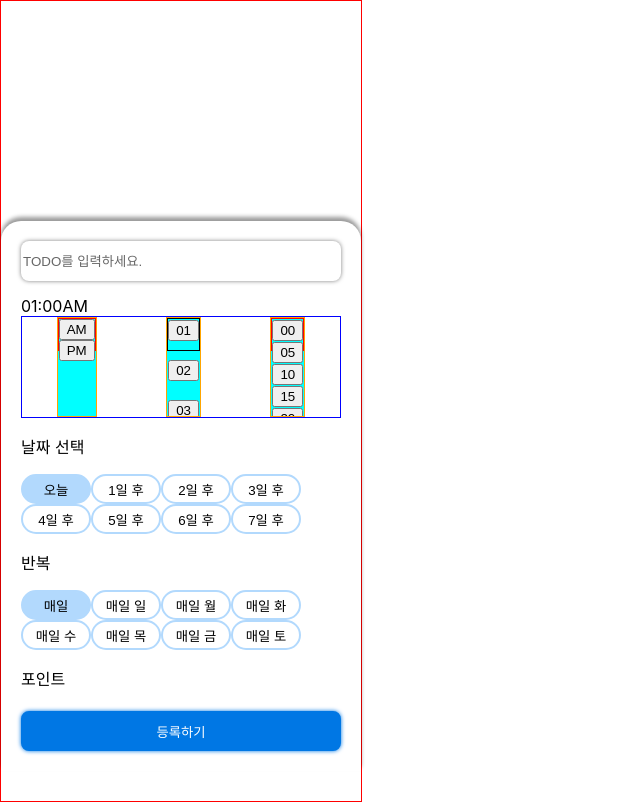
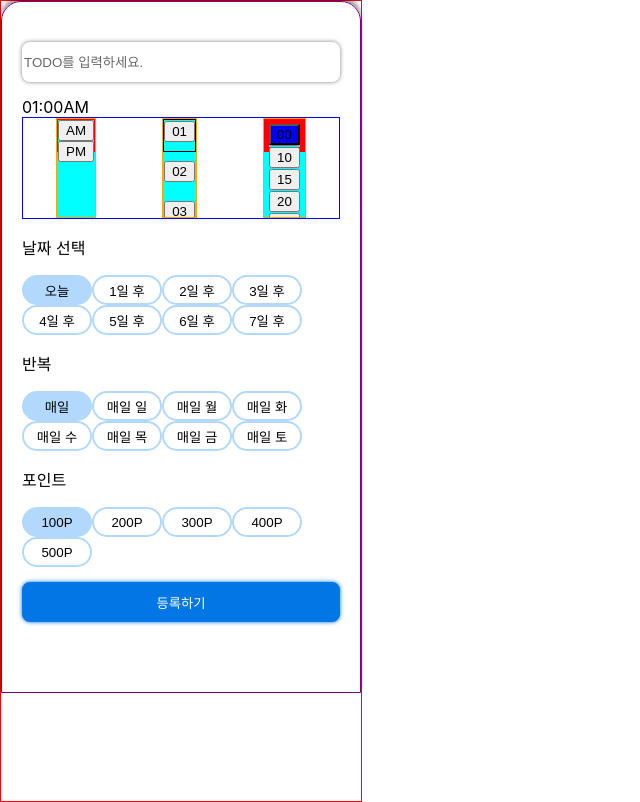
Before and after one commit to Jungkyosung/sidea, a React (Create React App) app: page /todo/add in a window 1280 px wide. Shown: the whole page, without its empty margins (0-640 px from the left). Built offline with nearby package versions, Linux system fonts and the light colour scheme.

Commit message:
pages merge 230814

```diff
--- a/src/App.js
+++ b/src/App.js
@@ -27,7 +27,6 @@ import TodoEditPage from './components/pages/user/todoPage/TodoEditPage';
 import NotFoundPage from './components/pages/NotFoundPage';
 import MyEditPage from './components/pages/user/myPage/MyEditPage';
 import TodoAddPage from './components/pages/user/todoPage/TodoAddPage';
-import ReportPage from './components/pages/user/campPage/ReportPage';
 
 function App() {
   return (
@@ -60,7 +59,6 @@ function App() {
         {/* user-campPage*/}
         <Route path="/campaignlist" element={<CampListPage />} />
         <Route path="/campaign/:campaignidx" element={<CampDetailPage />} />
-        <Route path="/campaign/report" element={<ReportPage />} />
         {/* user-todoPage*/}
         <Route path="/todolist" element={<TodolistPage />} />
         <Route path="/todo/report" element={<TodoReportPage />} />
--- a/src/components/UI/atoms/Input.js
+++ b/src/components/UI/atoms/Input.js
@@ -10,7 +10,8 @@ const Input = ({ inputType, inputValue, inputHandler, inputPlaceholder }) => {
               type={inputType}
               value={inputValue}
               onChange={inputHandler}
-              placeholder={inputPlaceholder} />
+              placeholder={inputPlaceholder}
+        />
       </div>
     </>
   )
--- a/src/components/UI/atoms/TimePicker.js
+++ b/src/components/UI/atoms/TimePicker.js
@@ -1,6 +1,7 @@
 import React, { useEffect, useState } from 'react';
 import Style from './TimePicker.module.css';
 import { Swiper } from 'swiper';
+
 
 const TimePicker = () => {
   const [selectedPeriod, setSelectedPeriod] = useState('AM');
@@ -11,23 +12,23 @@ const TimePicker = () => {
   const hours = Array.from({ length: 12 }, (_, i) => (i + 1).toString().padStart(2, '0'));
   const minutes = Array.from({ length: 12 }, (_, i) => (i * 5).toString().padStart(2, '0'));
 
+
+
   // Swiper 초기화 및 해제
-
   useEffect(() => {
     const mySwiper = new Swiper(`.${Style.swiper_container}`, {
       direction: 'vertical',
       loop: true,
-      className:'h-40',
-      // loopAdditionalSildes: 5,
       slidesPerView: 3,
+      centeredSlides: true,
+      freeMode: true,
+      // 슬라이드를 클릭하면 해당 슬라이드로 자동 이동
       slideToClickedSlide: true,
-      scrollbar:{
-        hide: true
+      scrollbar: {
+        el: `${Style.swiper_wrapper}`,
+        draggable: true,
+        dragSize: 4,
       },
-
-
-
-
     });
 
     return () => {
@@ -48,6 +49,7 @@ const TimePicker = () => {
   const handleMinuteSelect = minute => {
     setSelectedMinute(minute);
   };
+
 
 
 
@@ -104,13 +106,14 @@ const TimePicker = () => {
         {/* Minutes */}
         <div className={`${Style.swiper_container} swiper-container`}>
           <div className={`${Style.swiper_wrapper} swiper-wrapper`}>
+            {/* Swiper 슬라이드 영역 */}
             <div className={`swiper-slide ${Style.minute}`}>
               {minutes.map(minute => (
-                <div>
-                  <button
-                  key={minute}
-                  className={`minute-option ${selectedMinute === minute ? 'selected' : ''}`}
-                  onClick={() => handleMinuteSelect(minute)}
+                <div key={minute}>
+                  {/* 선택된 요소의 스타일 적용 */}
+                  <button key={minute}
+                    className={`minute-option ${selectedMinute === minute ? Style.selected : ''}`}
+                    onClick={() => handleMinuteSelect(minute)}
                   >
                     {minute}
                   </button>
--- a/src/components/UI/atoms/TimePicker.module.css
+++ b/src/components/UI/atoms/TimePicker.module.css
@@ -6,6 +6,7 @@
   border: 1px solid orange;
   height: 100px;
   overflow-y: scroll;
+  transform: translate3d(0px, 0px, 0px) !important;
 }
 
 .slide {
@@ -35,5 +36,14 @@
 }
 
 .minute {
-  border: 1px solid red;
+  border: 5px solid red;
+  position: relative;
 }
+
+.selected {
+  background-color: blue;
+  position: absolute;
+  top: 0px;
+  display: flex;
+  align-items: top;
+}
--- a/src/components/pages/user/todoPage/Calendar.js
+++ b/src/components/pages/user/todoPage/Calendar.js
@@ -52,7 +52,7 @@ const Calendar = () => {
             id="Year"
             format={"YYYY"}
             ticking={false}
-            timezone={"KR/Pacific"}
+            timezone={"Asia/Seoul"}
           />.
         </span>
         <span>
--- a/src/components/pages/user/todoPage/TodoAddPage.js
+++ b/src/components/pages/user/todoPage/TodoAddPage.js
@@ -45,7 +45,9 @@ const TodoAddPage = () => {
   return (
     <>
       <div className={Style.container}>
-        <div>
+
+        <div className={Style.addbox}>
+          <div className={Style.addInput}>
           <Input
             inputType="text"
             inputValue={addTodo}
@@ -53,6 +55,7 @@ const TodoAddPage = () => {
             inputPlaceholder="TODO를 입력하세요."
           />
           </div>
+
 
           <div className={Style.select_box}>
             <div>
@@ -87,8 +90,9 @@ const TodoAddPage = () => {
             </div>
           </div>
 
-        <div>
+          <div className={Style.DoBtn}>
             <DoBtn doText="등록하기" doOnClick={handlerClickAdd} />
+          </div>
         </div>
       </div>
 
--- a/src/components/pages/user/todoPage/TodoAddPage.module.css
+++ b/src/components/pages/user/todoPage/TodoAddPage.module.css
@@ -1,16 +1,30 @@
-.container {
-  /* height: 100; */
-  margin-top: 220px;
-  box-shadow: 0px -4px 4px rgb(0, 0, 0, 0.4);
-  padding: 20px 20px 20px;
+/* .container {
+  width: 100%;
+  height: 100%;
+  background-color: pink;
+  padding-top: 60px;
+  display: flex;
+  align-items: end;
+} */
+
+
+.addbox {
+  border: 1px solid purple;
+  width: 100%;
+  height: 80%;
+  padding: 40px 20px 60px;
   display: flex;
   flex-direction: column;
   justify-content: space-between;
+  box-shadow: 0px -4px 4px rgb(0, 0, 0, 0.4);
   border-radius: 20px 20px 0px 0px;
+}
+.addInput {
+  height: 10%;
 }
 
 .select_box {
-  height: 400px;
+  height: 80%;
   overflow-y: scroll;
 }
 
@@ -27,3 +41,9 @@
 .select_box::-webkit-scrollbar-thumb:hover {
   background-color: rgb(178, 217, 253, 0.5);
 }
+
+.DoBtn {
+  /* border: 1px solid pink; */
+  height: 10%;
+  padding-bottom: 10px;
+}
--- a/src/components/pages/user/todoPage/TodoReportPage.js
+++ b/src/components/pages/user/todoPage/TodoReportPage.js
@@ -1,7 +1,52 @@
+import { useState } from "react";
+import Style from "./TodoReportPage.module.css";
+import Title from "../../../UI/atoms/Title";
+import SelectToggleRound from "../../../UI/atoms/toggle/SelectToggleRound";
+import NaviControll from "../../../naviControll/NaviControll";
+
 const TodoReportPage = () => {
+  const [selectedReport, setSelectedReport] = useState('오늘')
+  const titleProperties = {
+    titleName: "리포트"
+  };
+
+  const reportList = ['오늘', '주간', '월간'];
+
+  const handlerReportChange = (e) => {
+    setSelectedReport(e);
+    console.log(e);
+  };
+
   return (
     <>
-
+      <NaviControll>
+        <div className={Style.container}>
+          <div className={Style.header}>
+            <Title titleName={titleProperties.titleName}/>
+            <div className={Style.selectRepot_box}>
+              <SelectToggleRound
+                toggleList={reportList}
+                toggleActive={selectedReport}
+                onToggle={handlerReportChange}
+              />
+            </div>
+          </div>
+          <div className={Style.report}>
+            <div className={Style.report_box}>
+              등록된 투두
+            </div>
+            <div className={Style.report_box}>
+              완료 투두
+            </div>
+            <div className={Style.report_box}>
+              완료투두 그래프
+            </div>
+            <div className={Style.report_box}>
+              획득 포인트
+            </div>
+          </div>
+        </div>
+      </NaviControll>
     </>
   )
 }
--- a/src/components/pages/user/todoPage/TodolistPage.module.css
+++ b/src/components/pages/user/todoPage/TodolistPage.module.css
@@ -2,36 +2,36 @@
   width: 100%;
   height: 100%;
   padding: 60px 20px;
-  background-color: antiquewhite;
+  /* background-color: antiquewhite; */
   position: relative;
 }
 
-.listbox {
-  /* border: 1px solid purple; */
-  width: 100%;
-  height: 100%;
-  padding: 40px 0px 20px;
+.header {
+  height: 20%;
+  border: 1px solid blue;
   display: flex;
   flex-direction: column;
   justify-content: space-between;
 }
 
-.top {
+.list_box {
+  border: 1px solid purple;
+  width: 100%;
+  height: 80%;
+  display: flex;
+  flex-direction: column;
+  justify-content: space-between;
+}
+
+
+/*  */
+.todolist {
+  border: 1px solid orange;
   height: 88%;
-  /* background-color: aqua; */
 }
-/* 캘린더 박스 */
-.calendar {
-  height: 20%;
-}
-.content {
-  height: 80%;
-}
-.header {
+
+.subTitle {
   height: 10%;
-  display: flex;
-  justify-content: space-between;
-  align-items: center;
 }
 .todoContent_box {
   width: 100%;
@@ -53,3 +53,11 @@
 .todoContent_box::-webkit-scrollbar-thumb:hover {
   background-color: rgb(178, 217, 253, 0.5);
 }
+
+
+.todoAdd_page {
+  position: absolute;
+  bottom: 0%;
+  left: 0%;
+  background-color: white;
+}
```
Also changed, not shown: src/components/pages/user/todoPage/TodolistPage.js (+46 -17 lines). Lines whose indentation alone changed are shown as unchanged.
